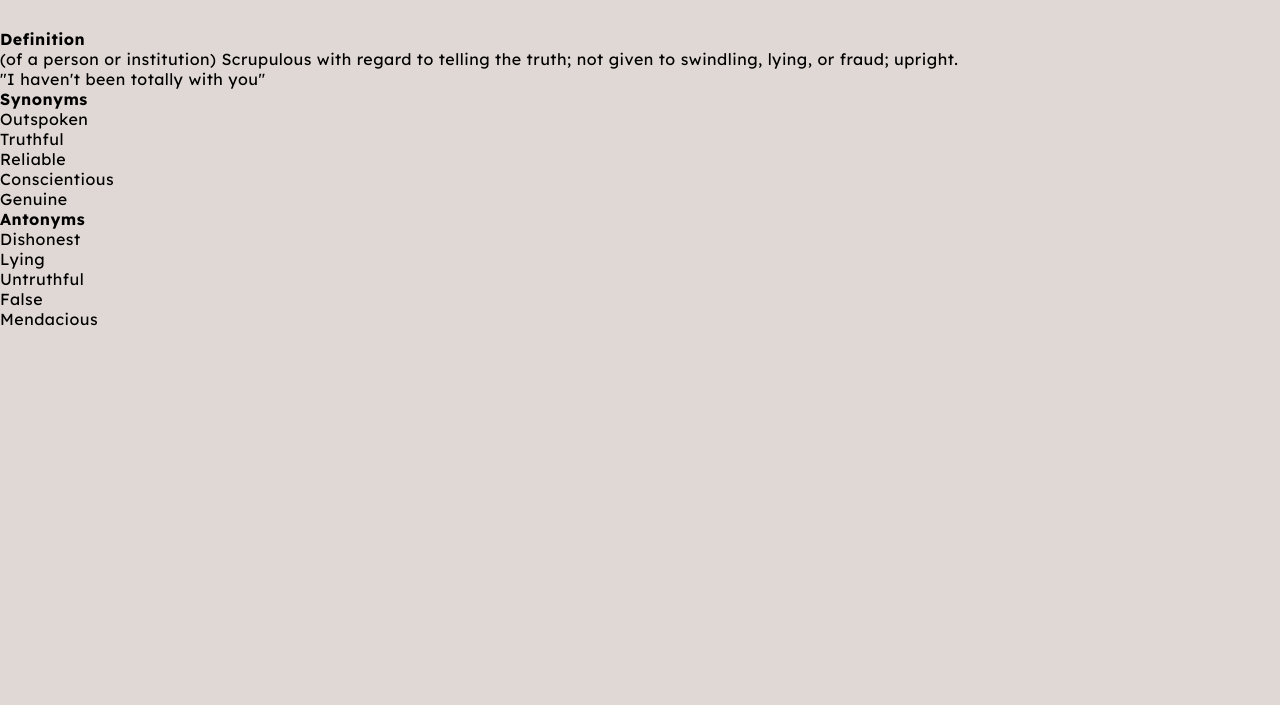
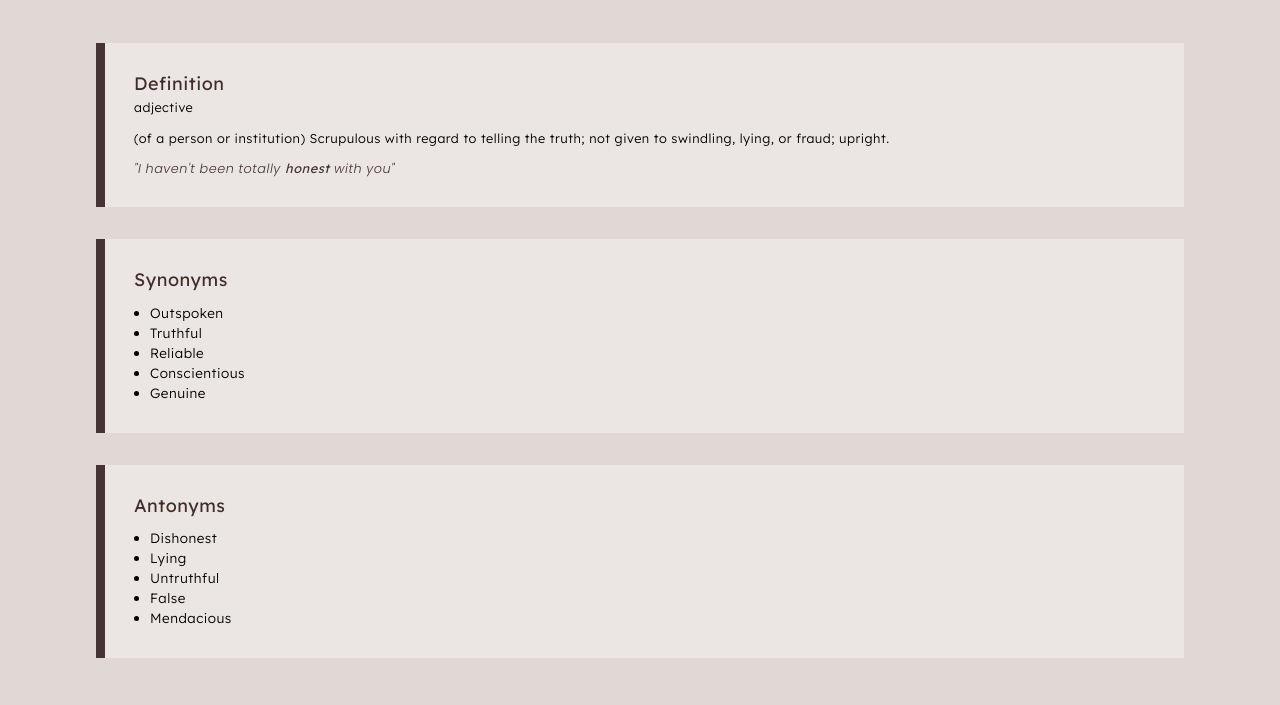
Before and after one commit to EtFX1/Scrabble-Dictionary, a plain HTML site: page src/index.html in a window 1280 px wide. Shown: the part 475-1180 px from the top of the page. Drawn offline with Linux system fonts and the light colour scheme.

Commit message:
styled the word details (definitions, synonyms and antonyms)

```diff
--- a/src/index.html
+++ b/src/index.html
@@ -7,6 +7,10 @@
         <!-- @!FONTS -->
         <link rel="preconnect" href="https://fonts.googleapis.com" />
         <link rel="preconnect" href="https://fonts.gstatic.com" crossorigin />
+        <link
+            href="https://fonts.googleapis.com/css2?family=Lexend:wght@100..900&family=Poppins:ital,wght@0,100;0,200;0,300;0,400;0,500;0,600;0,700;0,800;0,900;1,100;1,200;1,300;1,400;1,500;1,600;1,700;1,800;1,900&family=Space+Grotesk:wght@300..700&display=swap"
+            rel="stylesheet"
+        />
         <link
             href="https://fonts.googleapis.com/css2?family=Lexend:wght@100..900&family=Poppins:ital,wght@0,100;0,200;0,300;0,400;0,500;0,600;0,700;0,800;0,900;1,100;1,200;1,300;1,400;1,500;1,600;1,700;1,800;1,900&family=Space+Grotesk:wght@300..700&display=swap"
             rel="stylesheet"
@@ -148,15 +152,13 @@
                 </div>
 
                 <!-- ! Word definition, synonyms and antonyms container -->
-                <div class="word-info">
+                <div class="word-details-cont">
                     <!-- *definition -->
-                    <section class="definition">
-                        <!-- *decoration -->
-                        <div></div>
+                    <section class="detail-cont definition-cont">
+                        <h4 class="detail-header">Definition</h4>
 
-                        <h4>Definition</h4>
-                        <!-- *figure of speech -->
-                        <p></p>
+                        <!-- *part of speech -->
+                        <p class="part-of-speech">adjective</p>
 
                         <!-- *definition -->
                         <p class="definition">
@@ -166,18 +168,16 @@
                         </p>
 
                         <!-- *example -->
+                        <!-- todo: somehow find the word in this example and make it bold -->
                         <p class="example">
-                            "I haven't been totally <strong></strong> with you"
+                            "I haven't been totally <b>honest</b> with you"
                         </p>
                     </section>
 
                     <!-- *synonyms -->
-                    <section class="synonmys">
+                    <section class="detail-cont">
                         <!-- *decoration -->
-                        <div></div>
-
-                        <!-- *decoration -->
-                        <h4>Synonyms</h4>
+                        <h4 class="detail-header">Synonyms</h4>
 
                         <ul>
                             <li>Outspoken</li>
@@ -189,11 +189,11 @@
                     </section>
 
                     <!-- *antonyms -->
-                    <section class="antonyms">
+                    <section class="detail-cont">
                         <!-- *decoration -->
                         <div></div>
 
-                        <h4>Antonyms</h4>
+                        <h4 class="detail-header">Antonyms</h4>
                         <ul>
                             <li>Dishonest</li>
                             <li>Lying</li>
--- a/src/styles.css
+++ b/src/styles.css
@@ -4,11 +4,13 @@
     box-sizing: border-box;
     font-family: "Lexend", sans-serif;
     letter-spacing: 0.5px;
+    font-weight: 300;
 }
 
 :root {
     --light-brown: #e0d8d4;
     --slightly-darker-brown: #463335;
+    --darkest-brown: #412c2a;
     --white: white;
 }
 
@@ -25,6 +27,8 @@ button {
 }
 
 .main-container {
+    display: grid;
+    place-items: center;
     min-height: 100vh;
     margin-top: 3.75rem;
 }
@@ -52,6 +56,7 @@ button {
 
 /* * "SCRABBLE DICTIONARY" HEADING  */
 .heading {
+    font-weight: 700;
     color: var(--white);
     font-size: clamp(1.25rem, 5.5vw, 3.45rem);
 }
@@ -73,13 +78,11 @@ button {
     width: 100%;
     height: 100%;
     border: none;
-    font-size: 0.625rem;
     color: var(--slightly-darker-brown);
 }
 
 .search-box,
 .search-box::placeholder {
-    font-weight: 300;
     font-size: clamp(0.625rem, 2.2vw, 0.875rem);
 }
 
@@ -100,13 +103,12 @@ button {
     display: none;
 }
 
-.not-in-dict-cont,
-.in-dict-cont,
-.word-and-audio-cont {
-    margin: auto;
+/* @! WORD RESULT (IN DICTIONARY OR NOT IN DICTIONARY) */
+
+/* *holds all info about the word (the word itself, phonetic, audio, definitions, etc) */
+.word-info-container {
+    width: 85%;
 }
-
-/* @! WORD RESULT (IN DICTIONARY OR NOT IN DICTIONARY) */
 
 /* *in dictionary and not in dictionary <article> containers */
 .not-in-dict-cont,
@@ -126,7 +128,6 @@ button {
 .results-par {
     color: var(--slightly-darker-brown);
     font-size: 1.2rem;
-    font-weight: 300;
 }
 
 .in-dict-par {
@@ -142,7 +143,6 @@ button {
 .word-and-audio-cont {
     display: flex;
     justify-content: space-between;
-    width: 90%;
     max-width: 35.9375rem;
     margin-bottom: 46px;
 }
@@ -156,7 +156,6 @@ button {
     color: var(--slightly-darker-brown);
     font-size: 1rem;
     margin-top: 0.5rem;
-    font-weight: 300;
 }
 
 .audio-btn {
@@ -165,7 +164,67 @@ button {
     margin-top: 0.4375rem;
 }
 
-/* 62.5rem */
+/* @! WORD INFO */
+
+/* todo: 2. make into a grid container */
+.word-details-cont {
+    /* border: 1px solid; */
+}
+
+/* todo: 1. immediately apply to all 3 */
+
+/* !CONTAINERS */
+.detail-cont {
+    margin: auto;
+    background-color: rgba(255, 255, 255, 0.34);
+    border-left: 0.5625rem solid #463335;
+    padding: 1.8125rem;
+    margin-bottom: 2rem;
+}
+
+.detail-header {
+    font-weight: 400;
+    font-size: 1.125rem;
+    margin-bottom: 0.25rem;
+    color: var(--darkest-brown);
+}
+
+.part-of-speech,
+.definition,
+.example {
+    font-size: 0.8rem;
+}
+
+ul {
+    margin-top: 0.8rem;
+    margin-left: 1rem;
+}
+
+li {
+    margin-bottom: 3px;
+    font-size: 13.5px;
+}
+
+.part-of-speech {
+    margin-bottom: 0.9375rem;
+}
+
+.definition {
+    margin-bottom: 0.875rem;
+}
+
+.example {
+    font-family: "Poppins", sans-serif;
+    font-style: italic;
+    color: var(--slightly-darker-brown);
+}
+
+/* *searched word in the example */
+b {
+    font-weight: 400;
+}
+
+/* 1000px */
 @media (min-width: 62.5rem) {
     /* * "div element that wraps heading */
     .heading-cont {
```
